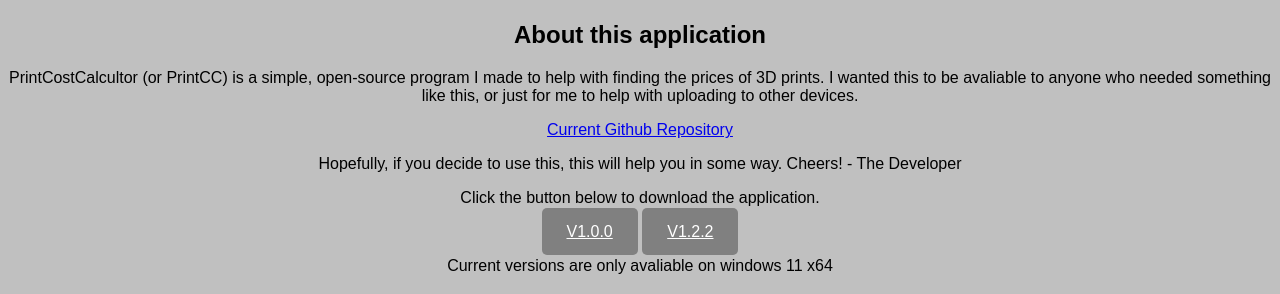
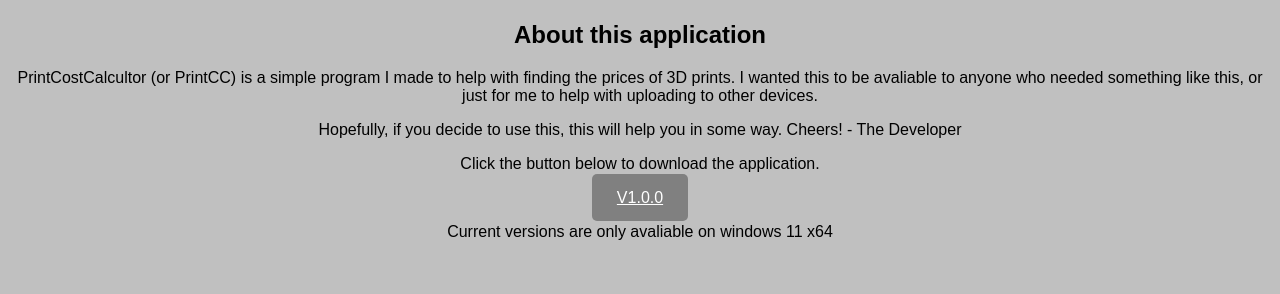
Before and after one commit to ApexChicken/PrintCC, a plain HTML site: page index.html in a window 1280 px wide. Shown: the part 175-469 px from the top of the page. Drawn offline with Linux system fonts and the light colour scheme.

Commit message:
Update index.html
Removed V1.2.2 temporarily (May be permanantly if problem is solved)

```diff
--- a/index.html
+++ b/index.html
@@ -33,12 +33,10 @@
 <img src="PrintCC logo V3.png">
 <br>
 <h2>About this application</h2>
-<p>PrintCostCalcultor (or PrintCC) is a simple, open-source program I made to help with finding the prices of 3D prints. I wanted this to be avaliable to anyone who needed something like this, or just for me to help with uploading to other devices.</p>
-<a href="https://github.com/ApexChicken/PrintCC">Current Github Repository</a>
+<p>PrintCostCalcultor (or PrintCC) is a simple program I made to help with finding the prices of 3D prints. I wanted this to be avaliable to anyone who needed something like this, or just for me to help with uploading to other devices.</p>
 <p>Hopefully, if you decide to use this, this will help you in some way. Cheers! - The Developer</p>
 <p>Click the button below to download the application.</p>
 <a href="https://github.com/ApexChicken/PrintCC/releases/download/v1.0/PrintCostCalculatorV1.0.0.zip" class="download-button" download>V1.0.0</a>
-<a href="https://github.com/user-attachments/files/17481690/PrintCostCalculator.V1.2.2.zip" class="download-button" download>V1.2.2</a>
 <p>Current versions are only avaliable on windows 11 x64</p>
 
 
```
